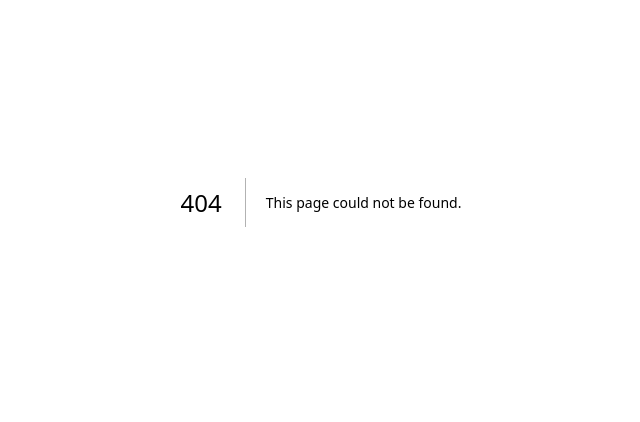
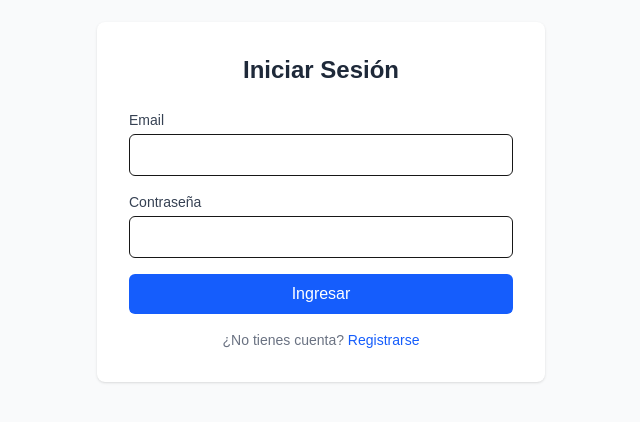
Before and after one commit to faavsun/geofinder-next, a Next.js app: page /auth/login in a window 1280 px wide. Before the commit this address had no page. Shown: the part 198-620 px from the top of the page, without its empty margins (319-959 px from the left). Built offline with nearby package versions, Linux system fonts and the light colour scheme; no server answers.

Commit message:
Corregir error de Leaflet con SSR y redirección del perfil al panel

```diff
--- a/package.json
+++ b/package.json
@@ -9,6 +9,7 @@
     "lint": "next lint"
   },
   "dependencies": {
+    "@supabase/supabase-js": "^2.50.0",
     "leaflet": "^1.9.4",
     "lucide-react": "^0.513.0",
     "next": "15.3.3",
--- /dev/null
+++ b/src/app/auth/login/page.tsx
@@ -0,0 +1,72 @@
+'use client';
+import { useState } from 'react';
+import { useRouter } from 'next/navigation';
+import { supabase } from '@/lib/supabase';
+
+export default function LoginPage() {
+  const router = useRouter();
+  const [email, setEmail] = useState('');
+  const [password, setPassword] = useState('');
+  const [error, setError] = useState<string | null>(null);
+
+  const handleLogin = async (e: React.FormEvent) => {
+    e.preventDefault();
+    setError(null);
+
+    const { error } = await supabase.auth.signInWithPassword({ email, password });
+
+    if (error) {
+      setError(error.message);
+    } else {
+      router.push('/panel-tecnicos');
+    }
+  };
+
+  return (
+    <main className="min-h-screen flex items-center justify-center bg-gray-50 px-4">
+      <div className="w-full max-w-md bg-white p-8 rounded-lg shadow">
+        <h1 className="text-2xl font-bold mb-6 text-center text-gray-800">Iniciar Sesión</h1>
+
+        <form onSubmit={handleLogin} className="space-y-4">
+          <div>
+            <label className="block text-sm font-medium text-gray-700">Email</label>
+            <input
+              type="email"
+              value={email}
+              onChange={(e) => setEmail(e.target.value)}
+              required
+              className="w-full mt-1 px-4 py-2 border rounded-md focus:outline-none focus:ring focus:border-blue-300"
+            />
+          </div>
+
+          <div>
+            <label className="block text-sm font-medium text-gray-700">Contraseña</label>
+            <input
+              type="password"
+              value={password}
+              onChange={(e) => setPassword(e.target.value)}
+              required
+              className="w-full mt-1 px-4 py-2 border rounded-md focus:outline-none focus:ring focus:border-blue-300"
+            />
+          </div>
+
+          {error && <p className="text-sm text-red-600">{error}</p>}
+
+          <button
+            type="submit"
+            className="w-full bg-blue-600 text-white py-2 rounded-md hover:bg-blue-700 transition"
+          >
+            Ingresar
+          </button>
+        </form>
+
+        <p className="text-sm text-center text-gray-500 mt-4">
+          ¿No tienes cuenta?{' '}
+          <a href="/auth/register" className="text-blue-600 hover:underline">
+            Registrarse
+          </a>
+        </p>
+      </div>
+    </main>
+  );
+}
--- /dev/null
+++ b/src/app/auth/register/page.tsx
@@ -0,0 +1,72 @@
+'use client';
+import { useState } from 'react';
+import { useRouter } from 'next/navigation';
+import { supabase } from '@/lib/supabase';
+
+export default function RegisterPage() {
+  const router = useRouter();
+  const [email, setEmail] = useState('');
+  const [password, setPassword] = useState('');
+  const [error, setError] = useState<string | null>(null);
+
+  const handleRegister = async (e: React.FormEvent) => {
+    e.preventDefault();
+    setError(null);
+
+    const { error } = await supabase.auth.signUp({ email, password });
+
+    if (error) {
+      setError(error.message);
+    } else {
+      router.push('/panel-tecnicos'); // o redirigir al login si prefieres
+    }
+  };
+
+  return (
+    <main className="min-h-screen flex items-center justify-center bg-gray-50 px-4">
+      <div className="w-full max-w-md bg-white p-8 rounded-lg shadow">
+        <h1 className="text-2xl font-bold mb-6 text-center text-gray-800">Crear cuenta</h1>
+
+        <form onSubmit={handleRegister} className="space-y-4">
+          <div>
+            <label className="block text-sm font-medium text-gray-700">Email</label>
+            <input
+              type="email"
+              value={email}
+              onChange={(e) => setEmail(e.target.value)}
+              required
+              className="w-full mt-1 px-4 py-2 border rounded-md focus:outline-none focus:ring focus:border-blue-300"
+            />
+          </div>
+
+          <div>
+            <label className="block text-sm font-medium text-gray-700">Contraseña</label>
+            <input
+              type="password"
+              value={password}
+              onChange={(e) => setPassword(e.target.value)}
+              required
+              className="w-full mt-1 px-4 py-2 border rounded-md focus:outline-none focus:ring focus:border-blue-300"
+            />
+          </div>
+
+          {error && <p className="text-sm text-red-600">{error}</p>}
+
+          <button
+            type="submit"
+            className="w-full bg-blue-600 text-white py-2 rounded-md hover:bg-blue-700 transition"
+          >
+            Registrarse
+          </button>
+        </form>
+
+        <p className="text-sm text-center text-gray-500 mt-4">
+          ¿Ya tienes una cuenta?{' '}
+          <a href="/auth/login" className="text-blue-600 hover:underline">
+            Iniciar sesión
+          </a>
+        </p>
+      </div>
+    </main>
+  );
+}
--- a/src/app/page.tsx
+++ b/src/app/page.tsx
@@ -1,63 +1,18 @@
 'use client';
-import { useRef } from 'react';
-import tecnicosOriginales from '@/data/tecnicos.json';
-import Map, { MapHandle, Tecnico } from '../components/Map';
-import PanelTecnicos from '../components/PanelTecnicos';
+import { useRouter } from 'next/navigation';
 
-// Punto de referencia fijo
-const puntoReferencia = { lat: -36.83, lon: -73.06 };
-
-// Velocidad realista urbana en km/h
-const velocidadKmh = 30;
-
-// Fórmula de distancia (Haversine)
-function calcularDistanciaKm(lat1: number, lon1: number, lat2: number, lon2: number) {
-  const R = 6371;
-  const dLat = (lat2 - lat1) * (Math.PI / 180);
-  const dLon = (lon2 - lon1) * (Math.PI / 180);
-  const a =
-    Math.sin(dLat / 2) ** 2 +
-    Math.cos(lat1 * (Math.PI / 180)) *
-      Math.cos(lat2 * (Math.PI / 180)) *
-      Math.sin(dLon / 2) ** 2;
-  const c = 2 * Math.atan2(Math.sqrt(a), Math.sqrt(1 - a));
-  return R * c;
-}
-
-// Calcula ETA con mínimo visual
-const tecnicosConETA: Tecnico[] = tecnicosOriginales.map((t) => {
-  const distanciaKm = calcularDistanciaKm(t.lat, t.lon, puntoReferencia.lat, puntoReferencia.lon);
-  const eta = Math.max(6, Math.round((distanciaKm / velocidadKmh) * 60));
-
-  const tiempoTrabajoMin = 15; // puedes variar por técnico luego
-  const etaTotal = eta + tiempoTrabajoMin;
-
-  return {
-    ...t,
-    eta,
-    tiempoTrabajoMin,
-    etaTotal,
-  };
-});
-
-
-export default function PanelTecnicosPage() {
-  const mapRef = useRef<MapHandle>(null);
-
-  const handleCentrar = (nombre: string) => {
-    mapRef.current?.centrarEnTecnico(nombre);
-  };
+export default function HomePage() {
+  const router = useRouter();
 
   return (
-    <main className="flex flex-col md:flex-row h-screen">
-      <section className="w-full md:w-2/3 p-4">
-        <h1 className="text-2xl font-bold mb-4">Panel de Técnicos</h1>
-        <Map ref={mapRef} tecnicos={tecnicosConETA} />
-      </section>
-
-      <aside className="w-full md:w-1/3 bg-gray-100 p-4 overflow-y-auto">
-        <PanelTecnicos tecnicos={tecnicosConETA} onCentrar={handleCentrar} />
-      </aside>
+    <main className="h-screen flex flex-col justify-center items-center bg-gray-50 px-4">
+      <h1 className="text-3xl font-bold text-gray-800 mb-4">Bienvenido a GeoFinder</h1>
+      <button
+        onClick={() => router.push('/auth/login')}
+        className="bg-blue-600 text-white px-6 py-2 rounded hover:bg-blue-700"
+      >
+        Iniciar sesión
+      </button>
     </main>
   );
 }
--- a/src/app/panel-tecnicos/page.tsx
+++ b/src/app/panel-tecnicos/page.tsx
@@ -1,24 +1,78 @@
 'use client';
-import { useRef } from 'react';
+import { useRef, useEffect } from 'react';
+import { useRouter } from 'next/navigation';
 import tecnicosOriginales from '@/data/tecnicos.json';
-import Map, { MapHandle, Tecnico } from '../../components/Map';
-import PanelTecnicos from '../../components/PanelTecnicos';
+import Map, { MapHandle, Tecnico } from '@/components/Map';
+import PanelTecnicos from '@/components/PanelTecnicos';
+import { supabase } from '@/lib/supabase';
+import { useUser } from '@/lib/useUser';
 
-// Asignar ETA si no está presente
-const tecnicosConETA: Tecnico[] = tecnicosOriginales.map((t) => ({
-  ...t,
-  eta: t.eta ?? Math.floor(Math.random() * 10) + 5,
-}));
+const puntoReferencia = { lat: -36.83, lon: -73.06 };
+const velocidadKmh = 30;
+
+function calcularDistanciaKm(lat1: number, lon1: number, lat2: number, lon2: number) {
+  const R = 6371;
+  const dLat = (lat2 - lat1) * (Math.PI / 180);
+  const dLon = (lon2 - lon1) * (Math.PI / 180);
+  const a =
+    Math.sin(dLat / 2) ** 2 +
+    Math.cos(lat1 * (Math.PI / 180)) *
+      Math.cos(lat2 * (Math.PI / 180)) *
+      Math.sin(dLon / 2) ** 2;
+  const c = 2 * Math.atan2(Math.sqrt(a), Math.sqrt(1 - a));
+  return R * c;
+}
+
+const tecnicosConETA: Tecnico[] = tecnicosOriginales.map((t) => {
+  const distanciaKm = calcularDistanciaKm(t.lat, t.lon, puntoReferencia.lat, puntoReferencia.lon);
+  const eta = Math.max(6, Math.round((distanciaKm / velocidadKmh) * 60));
+  const tiempoTrabajoMin = 15;
+  const etaTotal = eta + tiempoTrabajoMin;
+
+  return {
+    ...t,
+    eta,
+    tiempoTrabajoMin,
+    etaTotal,
+  };
+});
 
 export default function PanelTecnicosPage() {
+  const router = useRouter();
   const mapRef = useRef<MapHandle>(null);
+  const { user, loading } = useUser();
+
+  useEffect(() => {
+    if (!loading && !user) {
+      router.push('/auth/login');
+    }
+  }, [user, loading]);
 
   const handleCentrar = (nombre: string) => {
     mapRef.current?.centrarEnTecnico(nombre);
   };
 
+  const handleLogout = async () => {
+    await supabase.auth.signOut();
+    router.push('/auth/login');
+  };
+
+  if (loading) return <p className="p-6">Cargando sesión...</p>;
+
   return (
-    <main className="flex flex-col md:flex-row h-screen">
+    <main className="flex flex-col md:flex-row h-screen relative">
+      {/* Encabezado */}
+      <div className="absolute top-4 right-6 text-sm text-right z-10">
+        <p className="text-gray-600">Sesión: {user?.email}</p>
+        <button
+          onClick={handleLogout}
+          className="text-blue-600 hover:underline text-sm"
+        >
+          Cerrar sesión
+        </button>
+      </div>
+
+      {/* Panel y Mapa */}
       <section className="w-full md:w-2/3 p-4">
         <h1 className="text-2xl font-bold mb-4">Panel de Técnicos</h1>
         <Map ref={mapRef} tecnicos={tecnicosConETA} />
--- a/src/app/tecnicos/[nombre]/page.tsx
+++ b/src/app/tecnicos/[nombre]/page.tsx
@@ -53,7 +53,7 @@ export default function PerfilTecnicoPage() {
   return (
     <main className="min-h-screen bg-gray-50">
       <div className="max-w-5xl mx-auto px-6 py-8">
-        <a href="/" className="text-sm text-gray-600 hover:underline">← Volver al mapa</a>
+        <a href="/panel-tecnicos" className="text-sm text-gray-600 hover:underline">← Volver al mapa</a>
 
         <div className="bg-white shadow-md rounded-xl p-6 mt-4 flex items-center gap-4">
           <div className="w-16 h-16 bg-gray-200 rounded-full" />
--- a/src/components/Map.tsx
+++ b/src/components/Map.tsx
@@ -30,33 +30,30 @@ const Map = forwardRef<MapHandle, MapProps>(({ tecnicos }, ref) => {
   const puntoReferencia = { lat: -36.83, lon: -73.06 };
 
   useEffect(() => {
-    mapRef.current = L.map('map').setView([-36.82, -73.05], 13);
+  if (typeof window === 'undefined') return;
+  // Si ya hay un mapa montado, elimínalo antes de volver a crear
+  if (mapRef.current) {
+    mapRef.current.remove();
+    mapRef.current = null;
+  }
+
+  const map = L.map('map').setView([-36.82, -73.05], 13);
+  mapRef.current = map;
+
   L.tileLayer('https://{s}.tile.openstreetmap.org/{z}/{x}/{y}.png', {
     attribution: '© OpenStreetMap contributors',
-    }).addTo(mapRef.current);
+  }).addTo(map);
 
-    // Marcador del punto de referencia
-    const iconoReferencia = L.icon({
-      iconUrl: '/icons/pin.png', // asegúrate de tener este ícono en public/icons
-      iconSize: [30, 30],
-    });
-
-    L.marker([puntoReferencia.lat, puntoReferencia.lon], { icon: iconoReferencia })
-      .addTo(mapRef.current)
-      .bindPopup('<strong>Punto de referencia</strong><br>Ubicación objetivo');
-
-    // Marcadores de técnicos
   tecnicos.forEach((tecnico) => {
     const icono = L.icon({
-        iconUrl: '/icons/tecnico.png', // asegúrate de tener este ícono también
+      iconUrl: '/icons/tecnico.png',
       iconSize: [30, 30],
     });
 
     const marker = L.marker([tecnico.lat, tecnico.lon], { icon: icono })
-        .addTo(mapRef.current!)
+      .addTo(map)
       .bindPopup(
-          `<strong>${tecnico.nombre}</strong><br>${tecnico.especialidad}` +
-          (tecnico.eta !== undefined ? `<br>ETA: ${tecnico.eta} min` : '')
+        `<strong>${tecnico.nombre}</strong><br>${tecnico.especialidad}<br>ETA: ${tecnico.eta} min`
       );
 
     markerRefs.current[tecnico.nombre] = marker;
--- /dev/null
+++ b/src/lib/supabase.ts
@@ -0,0 +1,7 @@
+
+import { createClient } from '@supabase/supabase-js';
+
+const supabaseUrl = process.env.NEXT_PUBLIC_SUPABASE_URL!;
+const supabaseAnonKey = process.env.NEXT_PUBLIC_SUPABASE_ANON_KEY!;
+
+export const supabase = createClient(supabaseUrl, supabaseAnonKey);
--- /dev/null
+++ b/src/lib/useUser.ts
@@ -0,0 +1,25 @@
+'use client';
+import { useEffect, useState } from 'react';
+import { supabase } from './supabase';
+
+export function useUser() {
+  const [user, setUser] = useState<any>(null);
+  const [loading, setLoading] = useState(true);
+
+  useEffect(() => {
+    const session = supabase.auth.getSession().then(({ data }) => {
+      setUser(data?.session?.user ?? null);
+      setLoading(false);
+    });
+
+    const { data: listener } = supabase.auth.onAuthStateChange((_event, session) => {
+      setUser(session?.user ?? null);
+    });
+
+    return () => {
+      listener?.subscription.unsubscribe();
+    };
+  }, []);
+
+  return { user, loading };
+}
```
Also changed, not shown: 1 other file (tests, documents, lock files or other folders). Lines whose indentation alone changed are shown as unchanged.
